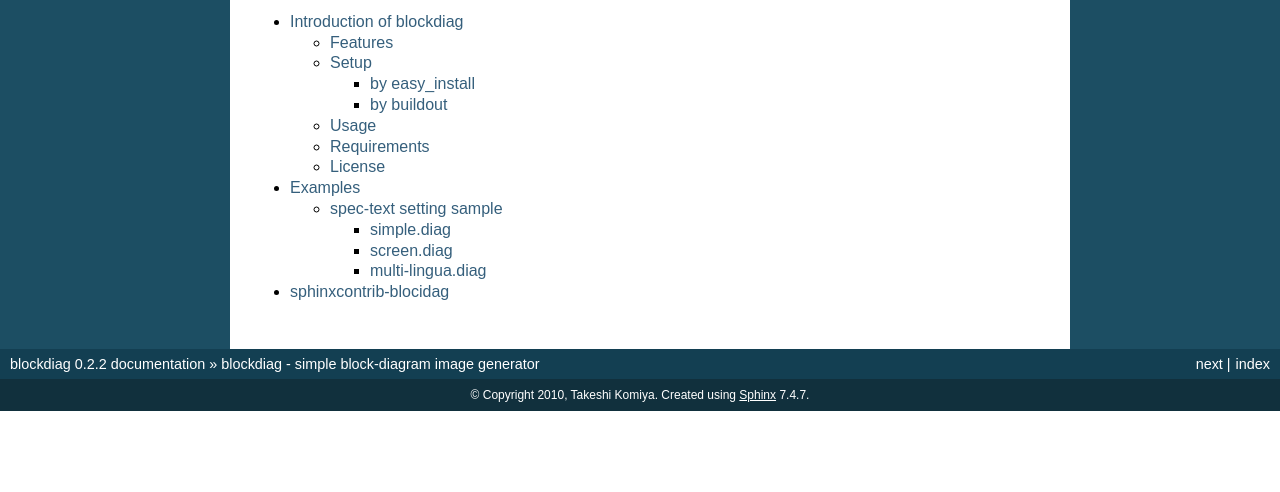
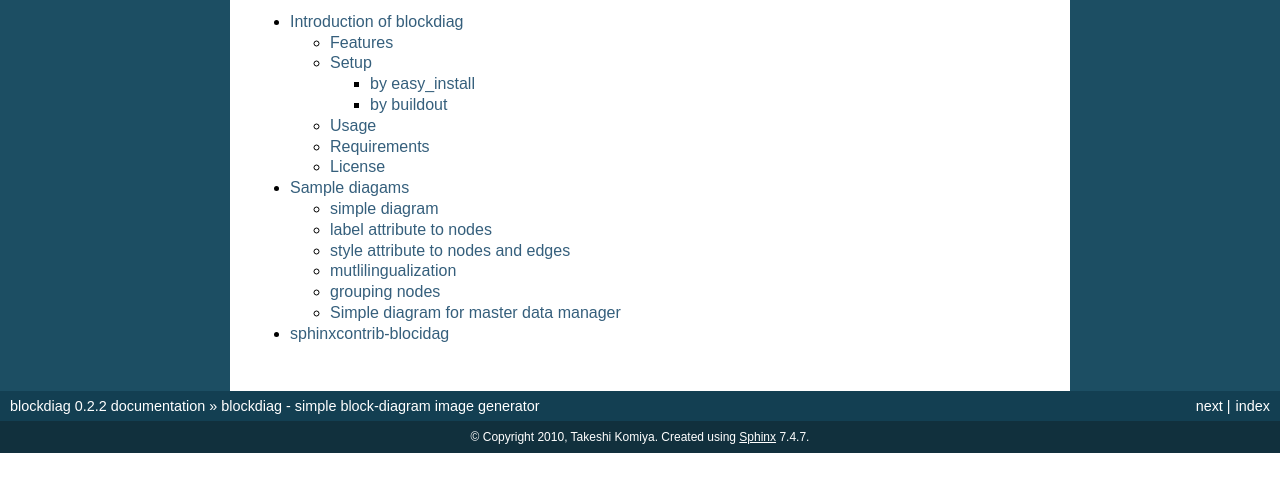
Before and after one commit to blockdiag/blockdiag.com, a Sphinx documentation site: the page built from blockdiag/source/index.rst, in a window 1280 px wide, cut to the strip 233-725 px from the top of the page. Built offline with Sphinx 7.4.7, drawn with Linux system fonts in a browser that asks for light colours; some of the changed lines change nothing that is shown.

Commit message:
* Update examples.

```diff
--- a/blockdiag/source/examples.rst
+++ b/blockdiag/source/examples.rst
@@ -1,131 +1,213 @@
-========
-Examples
-========
+==============
+Sample diagams
+==============
 
-spec-text setting sample
+blockdiag support .diag format.
+.diag format is similar to graphviz's DOT format.
+
+
+simple diagram
+==============
+
+.. code-block:: text
+
+   diagram {
+      A -> B -> C -> D;
+      A -> E -> F -> G;
+   }
+
+.. blockdiag::
+
+   diagram {
+      A -> B -> C -> D;
+      A -> E -> F -> G;
+   }
+
+
+label attribute to nodes
 ========================
 
-Few examples are available.
+.. code-block:: text
 
-simple.diag
-------------
+   diagram {
+      // Set labels to nodes.
+      A -> B -> C -> A;
 
-simple.diag is simply define nodes and transitions by dot-like text format::
+      A [label = "foo"];
+      B [label = "bar"];
+      C [label = "baz"];
+   }
+
+.. blockdiag::
+
+   diagram {
+      // Set labels to nodes.
+      A [label = "foo"];
+      B [label = "bar"];
+      C [label = "baz"];
+
+      A -> B -> C -> A;
+   }
+
+
+style attribute to nodes and edges
+==================================
+
+.. code-block:: text
+
+   diagram {
+      // Set boder-style and backgroun-color to nodes.
+      A [style = dotted];
+      B [style = dashed];
+      C [color = pink];
+      D [color = "#888888"];
+
+      // Set border-style and color to edges.
+      A -> B [style = dotted];
+      B -> C [style = dashed];
+      C -> D [color = "red"];
+
+      // Set numbered-badge to nodes.
+      E [numbered = 99];
+
+      // Set arrow direction to edges.
+      E -> F [dir = none];
+      F -> G [dir = forward];
+      G -> H [dir = back];
+      H -> I [dir = both];
+   }
+
+.. blockdiag::
+
+   diagram {
+      // Set boder-style and backgroun-color to nodes.
+      A [style = dotted];
+      B [style = dashed];
+      C [color = pink];
+      D [color = "#888888"];
+
+      // Set border-style and color to edges.
+      A -> B [style = dotted];
+      B -> C [style = dashed];
+      C -> D [color = "red"];
+
+      // Set numbered-badge to nodes.
+      E [numbered = 99];
+
+      // Set arrow direction to edges.
+      E -> F [dir = none];
+      F -> G [dir = forward];
+      G -> H [dir = back];
+      H -> I [dir = both];
+   }
+
+
+mutlilingualization
+===================
+
+.. code-block:: text
+
+   diagram admin {
+      A [label = "起"];
+      B [label = "承"];
+      C [label = "転"];
+      D [label = "結"];
+
+      A -> B -> C -> D;
+
+      // Use quoted string directly.
+      "春" -> "夏" -> "秋" -> "冬";
+   }
+
+.. note::
+
+   blockdiag supports UTF-8 encoding only.
+
+.. blockdiag::
+
+   diagram admin {
+      A [label = "起"];
+      B [label = "承"];
+      C [label = "転"];
+      D [label = "結"];
+
+      A -> B -> C -> D;
+
+      // Use quoted string directly.
+      "春" -> "夏" -> "秋" -> "冬";
+   }
+
+
+grouping nodes
+==============
+
+.. code-block:: text
+
+   diagram admin {
+      A -> B -> C -> D;
+      A -> E;
+
+      group {
+         A; B;
+      }
+
+      group {
+         color = "#77FF77";
+         E -> F -> G;
+      }
+   }
+
+.. blockdiag::
+
+   diagram admin {
+      A -> B -> C -> D;
+      A -> E;
+
+      group {
+         A; B;
+      }
+
+      group {
+         // Set background-color to this group.
+         color = "#77FF77";
+         E -> F -> G;
+      }
+   }
+
+
+Simple diagram for master data manager
+======================================
+
+.. code-block:: text
 
     diagram admin {
-      top_page -> config -> config_edit -> config_confirm -> top_page;
+      index [label = "List of FOOs"];
+      add [label = "Add FOO"];
+      add_confirm [label = "Add FOO (confirm)"];
+      edit [label = "Edit FOO"];
+      edit_confirm [label = "Edit FOO (confirm)"];
+      show [label = "Show FOO"];
+      delete_confirm [label = "Delete FOO (confirm)"];
+
+      index -> add  -> add_confirm  -> index;
+      index -> edit -> edit_confirm -> index;
+      index -> show -> index;
+      index -> delete_confirm -> index;
     }
 
 .. blockdiag::
 
     diagram admin {
-      top_page -> config -> config_edit -> config_confirm -> top_page;
+      index [label = "List of FOOs"];
+      add [label = "Add FOO"];
+      add_confirm [label = "Add FOO (confirm)"];
+      edit [label = "Edit FOO"];
+      edit_confirm [label = "Edit FOO (confirm)"];
+      show [label = "Show FOO"];
+      delete_confirm [label = "Delete FOO (confirm)"];
+
+      index -> add  -> add_confirm  -> index;
+      index -> edit -> edit_confirm -> index;
+      index -> show -> index;
+      index -> delete_confirm -> index;
     }
-
-screen.diag
-------------
-
-screen.diag is more complexly sample. diaglam nodes have a alternative label
-and some transitions::
-
-    diagram admin {
-      top_page [label = "Top page"];
-
-      foo_index [label = "List of FOOs"];
-      foo_detail [label = "Detail FOO"];
-      foo_add [label = "Add FOO"];
-      foo_add_confirm [label = "Add FOO (confirm)"];
-      foo_edit [label = "Edit FOO"];
-      foo_edit_confirm [label = "Edit FOO (confirm)"];
-      foo_delete_confirm [label = "Delete FOO (confirm)"];
-
-      bar_detail [label = "Detail of BAR"];
-      bar_edit [label = "Edit BAR"];
-      bar_edit_confirm [label = "Edit BAR (confirm)"];
-
-      logout;
-
-      top_page -> foo_index;
-      top_page -> bar_detail;
-
-      foo_index -> foo_detail;
-                   foo_detail -> foo_edit;
-                   foo_detail -> foo_delete_confirm;
-      foo_index -> foo_add -> foo_add_confirm -> foo_index;
-      foo_index -> foo_edit -> foo_edit_confirm -> foo_index;
-      foo_index -> foo_delete_confirm -> foo_index;
-
-      bar_detail -> bar_edit -> bar_edit_confirm -> bar_detail;
-    }
-
-.. blockdiag::
-
-    diagram admin {
-      top_page [label = "Top page"];
-
-      foo_index [label = "List of FOOs"];
-      foo_detail [label = "Detail FOO"];
-      foo_add [label = "Add FOO"];
-      foo_add_confirm [label = "Add FOO (confirm)"];
-      foo_edit [label = "Edit FOO"];
-      foo_edit_confirm [label = "Edit FOO (confirm)"];
-      foo_delete_confirm [label = "Delete FOO (confirm)"];
-
-      bar_detail [label = "Detail of BAR"];
-      bar_edit [label = "Edit BAR"];
-      bar_edit_confirm [label = "Edit BAR (confirm)"];
-
-      logout;
-
-      top_page -> foo_index;
-      top_page -> bar_detail;
-
-      foo_index -> foo_detail;
-                   foo_detail -> foo_edit;
-                   foo_detail -> foo_delete_confirm;
-      foo_index -> foo_add -> foo_add_confirm -> foo_index;
-      foo_index -> foo_edit -> foo_edit_confirm -> foo_index;
-      foo_index -> foo_delete_confirm -> foo_index;
-
-      bar_detail -> bar_edit -> bar_edit_confirm -> bar_detail;
-    }
-
-
-multi-lingua.diag
------------------
-
-multi-lingua.diag is multilingualization sample.  diagram nodes have a UTF-8 label::
-
-    diagram admin {
-      // その 1: label 属性を使う方法
-      top_page [label = "トップページ"];
-      config [label = "設定"];
-      config_edit [label = "設定変更"];
-      config_confirm [label = "設定変更確認"];
-      logout [label = "ログアウト"];
-
-      top_page -> config -> config_edit -> config_confirm -> top_page;
-      top_page -> logout;
-
-      // その 2: クオートする方法
-      "起" -> "承" -> "転" -> "結";
-      "風" -> "林" -> "火" -> "山";
-    }
-
-.. blockdiag::
-
-    diagram admin {
-      // その 1: label 属性を使う方法
-      top_page [label = "トップページ"];
-      config [label = "設定"];
-      config_edit [label = "設定変更"];
-      config_confirm [label = "設定変更確認"];
-      logout [label = "ログアウト"];
-
-      top_page -> config -> config_edit -> config_confirm -> top_page;
-      top_page -> logout;
-
-      // その 2: クオートする方法
-      "起" -> "承" -> "転" -> "結";
-      "風" -> "林" -> "火" -> "山";
-    }
```
